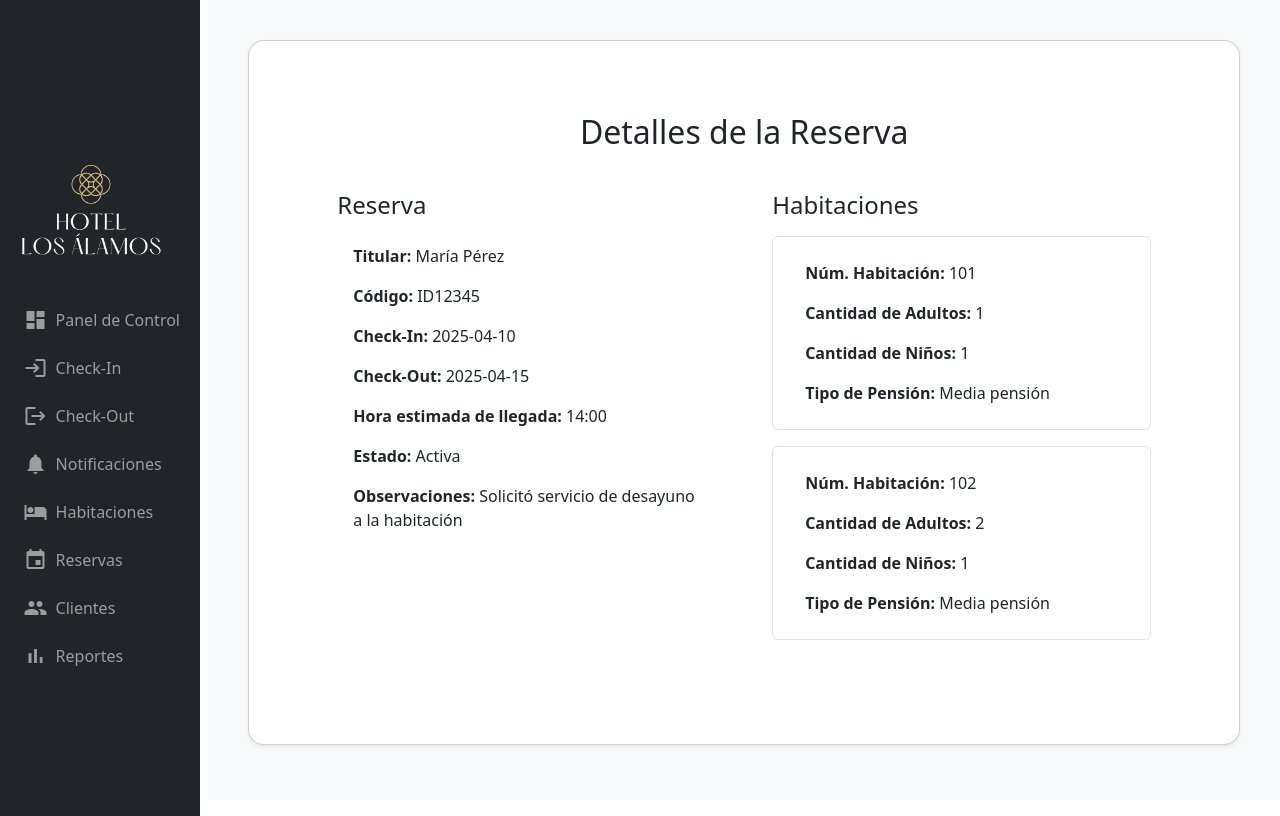
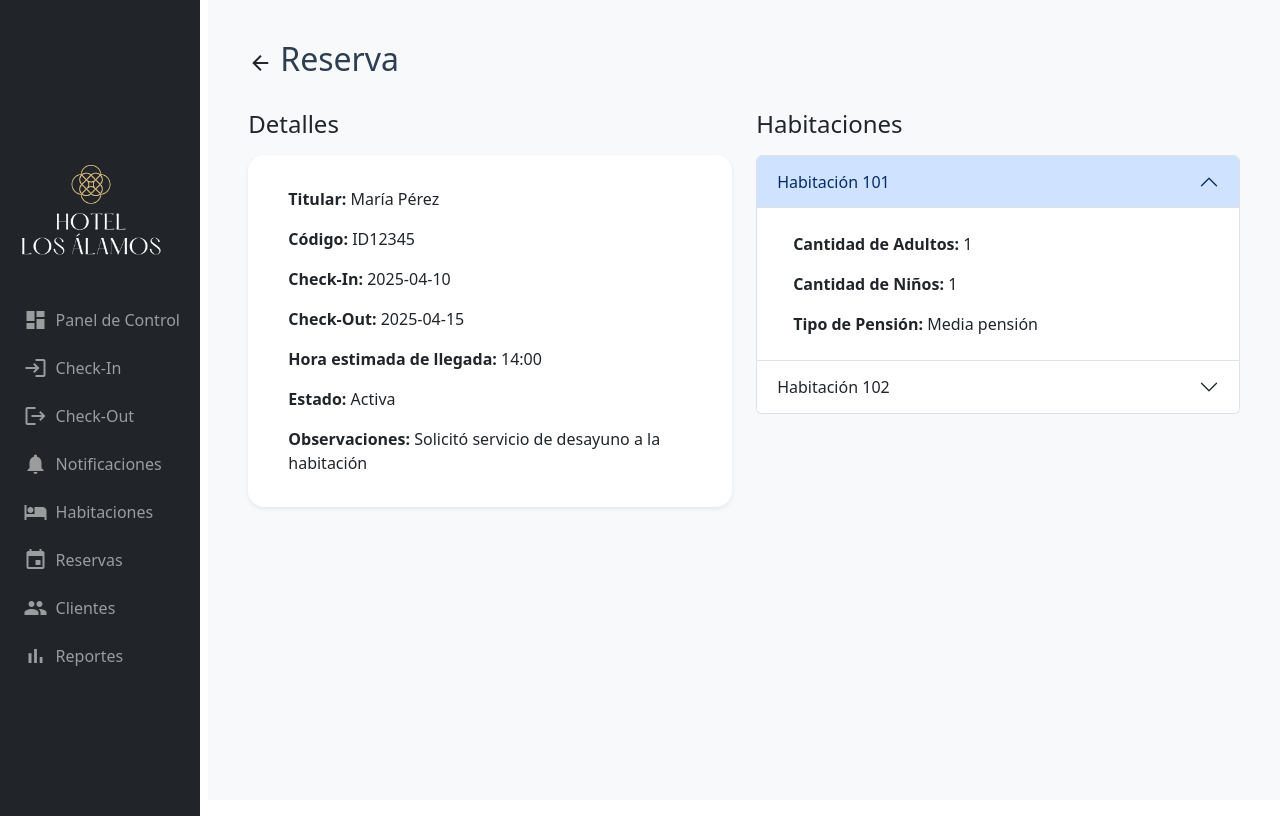
Before and after one commit to tschulzv/hotel_admin, a React (Vite) app in the folder hotel-admin/: page /reservations/1 in a window 1280 px wide. Built offline with nearby package versions, Linux system fonts and the light colour scheme.

Commit message:
cambie paginas de detalles

```diff
--- a/hotel-admin/src/components/TableFilterBar.jsx
+++ b/hotel-admin/src/components/TableFilterBar.jsx
@@ -11,10 +11,10 @@ const TableFilterBar = ({searchTerm, setSearchTerm, onSearch, clearSearch, sortO
             placeholder="Buscar..." value={searchTerm}
             onChange={(e) => setSearchTerm(e.target.value)}
             />
-            <Button variant="outline-primary" onClick={onSearch}>
+            <Button variant="primary" onClick={onSearch}>
               <i className="material-icons align-middle">search</i>
             </Button>
-            <Button variant="outline-secondary" onClick={clearSearch}>
+            <Button variant="secondary" onClick={clearSearch}>
               <i className="material-icons align-middle">refresh</i>
             </Button>
         </Col>
--- a/hotel-admin/src/pages/ClientDetails.jsx
+++ b/hotel-admin/src/pages/ClientDetails.jsx
@@ -1,6 +1,6 @@
 import React from 'react'
 import { Container, Row, Col, Button, Card, ListGroup } from 'react-bootstrap'
-import { useNavigate, useParams } from 'react-router-dom';
+import { useNavigate } from 'react-router-dom';
 
 function ClientDetails() {
   let client = {
@@ -13,22 +13,29 @@ function ClientDetails() {
     nacionalidad: "Paraguaya",
     observaciones: "Suele hospedarse en habitaciones deluxe"
   }
+
   const navigate = useNavigate();
 
-  const editClient = () => {}
+  const editClient = () => {
+    navigate("/clients/edit/1")
+  }
+
   const clientHistory = () => {
     navigate("/clients/1/history");
   }
 
   return (
     <Container className="py-4">
-      <Card className="shadow-sm rounded-4">
-        <Card.Body className="p-5">
-          <h2 className="mb-4 text-center">Información del Cliente</h2>
+        <div className="d-flex align-items-center mb-4">
+          <span className="material-icons me-2" role="button" onClick={() => navigate(-1)} style={{ cursor: 'pointer' }} title="Volver">
+            arrow_back
+          </span>
+          <h2 className="mb-0" style={{ color: '#2c3e50' }}>Información del Cliente</h2>
+        </div>
 
         <Row className="gy-4">
           <Col md={6}>
-              <Card className="border-0 h-100">
+            <Card className="border-0 shadow-sm rounded-3 p-2">
               <Card.Body>
                 <h4 className="mb-3">Datos personales</h4>
                 <ListGroup variant="flush no-borders">
@@ -46,8 +53,7 @@ function ClientDetails() {
           </Col>
 
           <Col md={6} className="d-flex flex-column justify-content-between h-100">
-              <div>
-                <Card className="border-0">
+            <Card className="border-0 shadow-sm rounded-3 mb-5 p-2">
               <Card.Body>
                 <h4 className="mb-3">Última reserva</h4>
                 <ListGroup variant="flush no-borders">
@@ -59,32 +65,12 @@ function ClientDetails() {
                 </ListGroup>
               </Card.Body>
             </Card>
-
-                <div className="d-flex justify-content-center gap-2">
-                  <Button variant="primary" onClick={editClient}>Editar Cliente</Button>
-                  <Button variant="outline-secondary" onClick={clientHistory}>Ver Historial</Button>
-                </div>
+            <div className="d-flex  align-items-center justify-content-center gap-2">
+              <Button variant="primary" onClick={clientHistory}>Ver Historial</Button>
+              <Button variant="secondary" onClick={editClient}>Editar Cliente</Button>
             </div>
           </Col>
         </Row>
-          {
-            /*
-            <Row className="mt-5">
-            <Col>
-              <h4>Observaciones</h4>
-              <p className="text-muted fs-5">{client.observaciones}</p>
-            </Col>
-          </Row>
-
-
-
-          <div className="d-flex justify-content-center mt-4">
-            <Button variant="secondary" onClick={() => {navigate('/clients')}}>Volver</Button>
-          </div>
-          */
-        }
-        </Card.Body>
-      </Card>
     </Container>
   )
 }
--- a/hotel-admin/src/pages/ReservationDetails.jsx
+++ b/hotel-admin/src/pages/ReservationDetails.jsx
@@ -1,10 +1,8 @@
 import React from 'react'
-import { Container, Row, Col, Button, Card, ListGroup } from 'react-bootstrap'
-import { useNavigate, useParams } from 'react-router-dom';
+import { Container, Row, Col, Card, ListGroup,Accordion } from 'react-bootstrap'
+import { useNavigate } from 'react-router-dom';
 
 function ReservationDetails() {
-  // reserva DE EJEMPLO, BORRAR CUANDO FUNCIONE LA API!!
-  // useEffect y obtener datos del resevra de la db si se le pasa un id
   let reservation = {
     id: 1,
     nombre: "María Pérez",
@@ -27,8 +25,7 @@ function ReservationDetails() {
         }, {
             nombre: "Juana Perez",
             documento: 111111
-        }
-        ]
+        }]
     },
     {
         numHabitacion: "102",
@@ -50,21 +47,27 @@ function ReservationDetails() {
 
   const navigate = useNavigate();
 
-  const editClient = () => {}
-  const clientHistory = () => {
-    navigate("/clients/1/history");
-  }
+  return (
+    <Container className="py-4" style={{ backgroundColor: "#f8f9fa", minHeight: "100vh" }}>
+      {/* Título + Icono volver */}
+      <div className='mb-4 d-flex align-items-center'>
+        <span
+          className="material-icons me-2"
+          role="button"
+          onClick={() => navigate(-1)}
+          style={{ cursor: 'pointer' }}
+          title="Volver"
+        >
+          arrow_back
+        </span>
+        <h2 style={{ color: '#2c3e50' }}>Reserva</h2>
+      </div>
 
-  return (
-    <Container className="py-4">
-      <Card className="p-4 shadow-sm rounded-4">
-        <Card.Body className="p-5">
-          <h2 className="mb-4 text-center">Detalles de la Reserva</h2>
       <Row className="gy-4">
+        {/* Card de Reserva */}
         <Col md={6}>
-              <Card className="border-0 h-100">
-                <Card.Body>
-                  <h4 className="mb-3">Reserva</h4>
+          <h4 className="mb-3">Detalles</h4>
+          <Card className="p-4 shadow-sm border-0 rounded-4">
             <ListGroup variant="flush no-borders">
               <ListGroup.Item><strong>Titular:</strong> {reservation.nombre}</ListGroup.Item>
               <ListGroup.Item><strong>Código:</strong> {reservation.codigo}</ListGroup.Item>
@@ -74,34 +77,44 @@ function ReservationDetails() {
               <ListGroup.Item><strong>Estado:</strong> {reservation.estado}</ListGroup.Item>
               <ListGroup.Item><strong>Observaciones:</strong> {reservation.observaciones}</ListGroup.Item>
             </ListGroup>
-                </Card.Body>
           </Card>
         </Col>
 
-            <Col md={6} className="d-flex flex-column justify-content-between h-100">
-                <Card className="border-0">
-                  <Card.Body>
+        {/* acordeon de habitaciones */}
+        <Col md={6}>
         <h4 className="mb-3">Habitaciones</h4>
 {
-                        reservation.estado === 'Pendiente' ? <h3>Aún no se asignaron habitaciones</h3> :
-                            details.map((detail, i) => (
-                            <div key={i} className="mb-3 p-3 border rounded">
-                            <ListGroup variant="flush no-borders">
-                                <ListGroup.Item><strong>Núm. Habitación:</strong> {detail.numHabitacion}</ListGroup.Item>
-                                <ListGroup.Item><strong>Cantidad de Adultos: </strong>{detail.cantidadAdultos}</ListGroup.Item>
-                                <ListGroup.Item><strong>Cantidad de Niños: </strong>{detail.cantidadNinhos}</ListGroup.Item>
+  reservation.estado === 'Pendiente' ? (
+    <h5 className="text-muted">Aún no se asignaron habitaciones</h5>
+  ) : (
+    <Accordion alwaysOpen defaultActiveKey="0">
+      {details.map((detail, i) => (
+        <Accordion.Item eventKey={i.toString()} key={i}>
+          <Accordion.Header>
+            Habitación {detail.numHabitacion}
+          </Accordion.Header>
+          <Accordion.Body>
+            <ListGroup variant="flush no-borders" className="no-item-borders">
+              <ListGroup.Item><strong>Cantidad de Adultos:</strong> {detail.cantidadAdultos}</ListGroup.Item>
+              <ListGroup.Item><strong>Cantidad de Niños:</strong> {detail.cantidadNinhos}</ListGroup.Item>
               <ListGroup.Item><strong>Tipo de Pensión:</strong> {detail.pension}</ListGroup.Item>
+              {/*<ListGroup.Item>
+                <strong>Huéspedes:</strong>
+                <ul className="mb-0 ps-3">
+                  {detail.huespedes.map((h, idx) => (
+                    <li key={idx}>{h.nombre} – {h.documento}</li>
+                  ))}
+                </ul>
+              </ListGroup.Item>*/}
             </ListGroup>
-                            </div>
-                            ))
-
+          </Accordion.Body>
+        </Accordion.Item>
+      ))}
+    </Accordion>
+  )
 }
-                  </Card.Body>
-                </Card>
         </Col>
       </Row>
-        </Card.Body>
-      </Card>
     </Container>
   )
 }
--- a/hotel-admin/src/pages/ReservationForm.jsx
+++ b/hotel-admin/src/pages/ReservationForm.jsx
@@ -67,7 +67,6 @@ const ReservationForm = () => {
                   name="nombre"
                   value= {reservationData.nombre}
                   onChange={handleChange}
-                  disabled={isDetailsMode}
                   required
                 />
               </Form.Group>
@@ -80,7 +79,6 @@ const ReservationForm = () => {
                   name="codigo"
                   value= {reservationData.codigo}
                   onChange={handleChange}
-                  disabled={isDetailsMode}
                   required
                 />
               </Form.Group>
@@ -96,7 +94,6 @@ const ReservationForm = () => {
                   name="habitaciones"
                   value= {reservationData.habitaciones}
                   onChange={handleChange}
-                  disabled={isDetailsMode}
                   required
                 />
               </Form.Group>
@@ -111,7 +108,6 @@ const ReservationForm = () => {
                   name="checkIn"
                   value= {reservationData.checkIn}
                   onChange={handleChange}
-                  disabled={isDetailsMode}
                   required
                 />
               </Form.Group>
@@ -124,7 +120,6 @@ const ReservationForm = () => {
                   name="checkOut"
                   value= {reservationData.checkOut}
                   onChange={handleChange}
-                  disabled={isDetailsMode}
                   required
                 />
               </Form.Group>
@@ -139,7 +134,6 @@ const ReservationForm = () => {
               name="observaciones"
               value= {reservationData.observaciones}
               onChange={handleChange}
-              disabled={isDetailsMode}
             />
           </Form.Group>
 
--- a/hotel-admin/src/pages/Reservations.page.jsx
+++ b/hotel-admin/src/pages/Reservations.page.jsx
@@ -301,7 +301,7 @@ const Reservations = () => {
             Volver
           </Button>
           <Button variant="danger" onClick={handleEliminar}>
-            Cancelar
+            Confirmar
           </Button>
         </Modal.Footer>
       </Modal>
```
Lines whose indentation alone changed are shown as unchanged.
